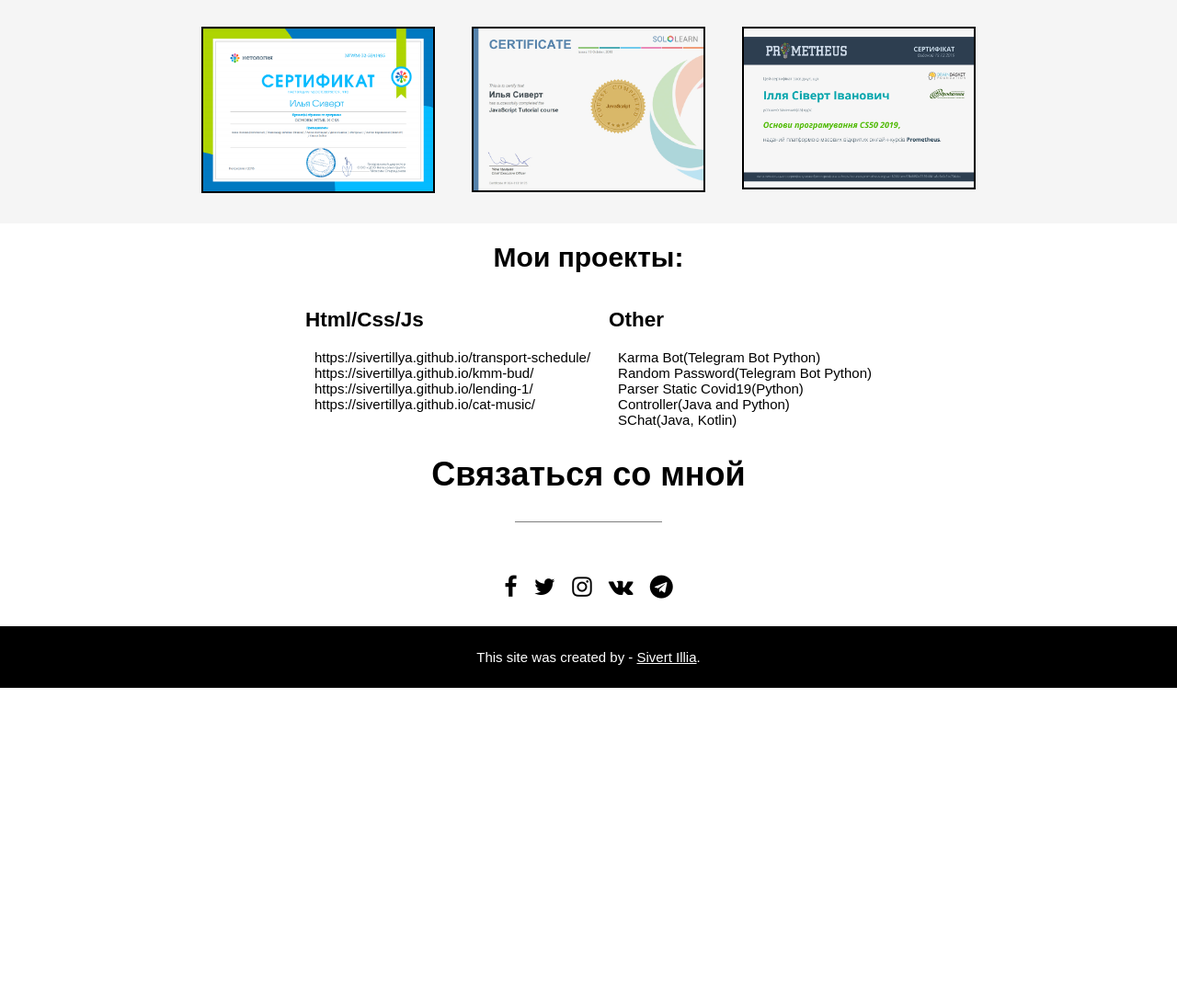
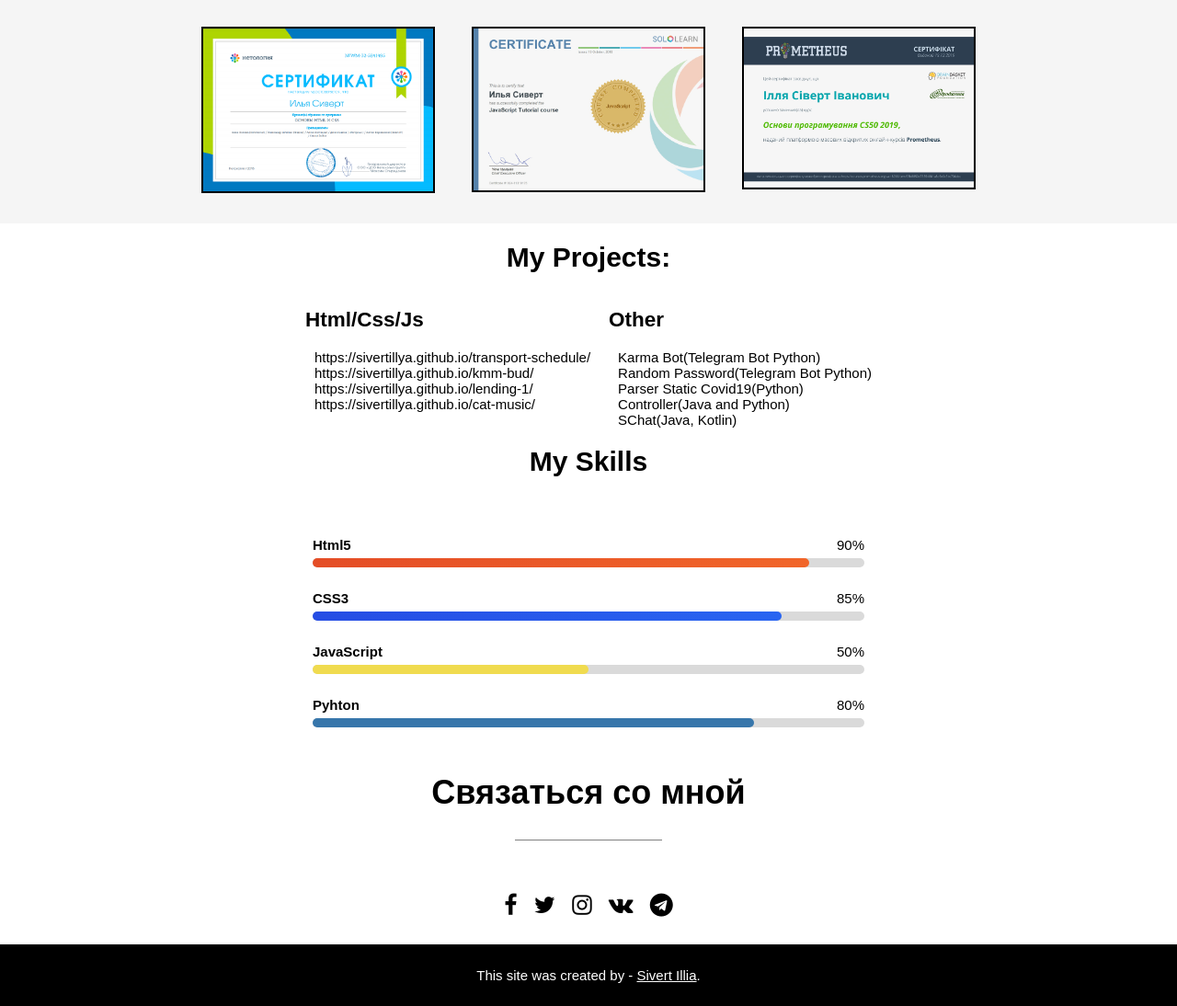
Before and after one commit to sivertillia/home, a PHP site: page / in a window 1280 px wide. Shown: the part 681-1775 px from the top of the page at 92% size. Before the commit the page ends 1429 px from the top, so only its background shows below. Run offline with PHP 8.4, Linux system fonts and the light colour scheme; grey boxes labelled with a size stand in for pictures from a placeholder-image service; some libraries are stand-ins or nearby versions.

Commit message:
add my skills

```diff
--- a/index.html
+++ b/index.html
@@ -63,7 +63,7 @@
         </div>
         <div class="container">
             <div class="main_title">
-                <h1>Мои проекты: </h1>
+                <h1>My Projects: </h1>
             </div>
             <div class="flex_container">
                 <div class="hcj">
@@ -81,6 +81,55 @@
                     <a href="https://github.com/sivertillya/controller-game" target="_blank">Controller(Java and Python)</a>
                     <a href="https://github.com/sivertillya/schat" target="_blank">SChat(Java, Kotlin)</a>
                 </div>
+            </div>
+        </div>
+        <div class="container ms_box">
+            <div class="main_title">
+                <h1>My Skills</h1>
+            </div>
+            <div class="flex_container">
+                <div class="ms_left_block ms_flex_item">
+                    <div>
+                        <div class="ms_text">
+                            <h4>Html5</h4>
+                            <p>90%</p>
+                        </div>
+                        <div class="ms_line">
+                            <div class="ms_line_skill bg_html" style="width: 90%;"></div>
+                        </div>
+                    </div>
+                    <div>
+                        <div class="ms_text">
+                            <h4>CSS3</h4>
+                            <p>85%</p>
+                        </div>
+                        <div class="ms_line">
+                            <div class="ms_line_skill bg_css" style="width: 85%;"></div>
+                        </div>
+                    </div>
+                    <div>
+                        <div class="ms_text">
+                            <h4>JavaScript</h4>
+                            <p>50%</p>
+                        </div>
+                        <div class="ms_line">
+                            <div class="ms_line_skill bg_js" style="width: 50%;"></div>
+                        </div>
+                    </div>
+                    <div>
+                        <div class="ms_text">
+                            <h4>Pyhton</h4>
+                            <p>80%</p>
+                        </div>
+                        <div class="ms_line">
+                            <div class="ms_line_skill bg_py" style="width: 80%;"></div>
+                        </div>
+                    </div>
+
+                </div>
+                <!-- <div class="ms_right_block ms_flex_item">
+
+                </div> -->
             </div>
         </div>
     </main>
--- a/style/style.css
+++ b/style/style.css
@@ -19,6 +19,27 @@ a {
     display: flex;
     justify-content: center;
     flex-wrap: wrap;
+}
+
+.flex_csb {
+    display: -ms-flexbox;
+    display: -webkit-flex;
+    display: flex;
+    -webkit-flex-direction: row;
+    -ms-flex-direction: row;
+    flex-direction: row;
+    -webkit-flex-wrap: nowrap;
+    -ms-flex-wrap: nowrap;
+    flex-wrap: nowrap;
+    -webkit-justify-content: space-between;
+    -ms-flex-pack: justify;
+    justify-content: space-between;
+    -webkit-align-content: stretch;
+    -ms-flex-line-pack: stretch;
+    align-content: stretch;
+    -webkit-align-items: center;
+    -ms-flex-align: center;
+    align-items: center;
 }
 
 header {
@@ -158,6 +179,38 @@ header {
     border: 2px solid black;
 }
 
+/* ----------Skills---------- */
+.ms_box {
+    width: 50%;
+    margin: 0 auto!important;
+}
+.ms_flex_item {
+    flex: 1 1 auto;
+    margin: 20px;
+}
+
+.ms_text {
+    display: flex;
+    justify-content: space-between;
+    margin: 25px 0 6px 0;
+}
+.ms_text > * {
+    margin: 0 0 0 0;
+}
+
+.ms_line {
+    width: 100%;
+    height: 10px;
+    border-radius: 15px;
+    background: #dadada;
+}
+.ms_line_skill {
+    height: 100%;
+    border-radius: 15px;
+    background: red;
+}
+
+
 /* ----------Footer---------- */
 
 footer {
@@ -226,3 +279,16 @@ footer {
 .cl_1 {
     color: #000000;
 }
+
+.bg_py {
+    background:  #3776ab;
+}
+.bg_js {
+    background: #f0db4f;
+}
+.bg_html {
+    background: linear-gradient(90deg, #E44D26 0%, #F16529 100%);
+}
+.bg_css {
+    background: linear-gradient(90deg, #264de4 0%, #2965f1 100%);
+}
```
